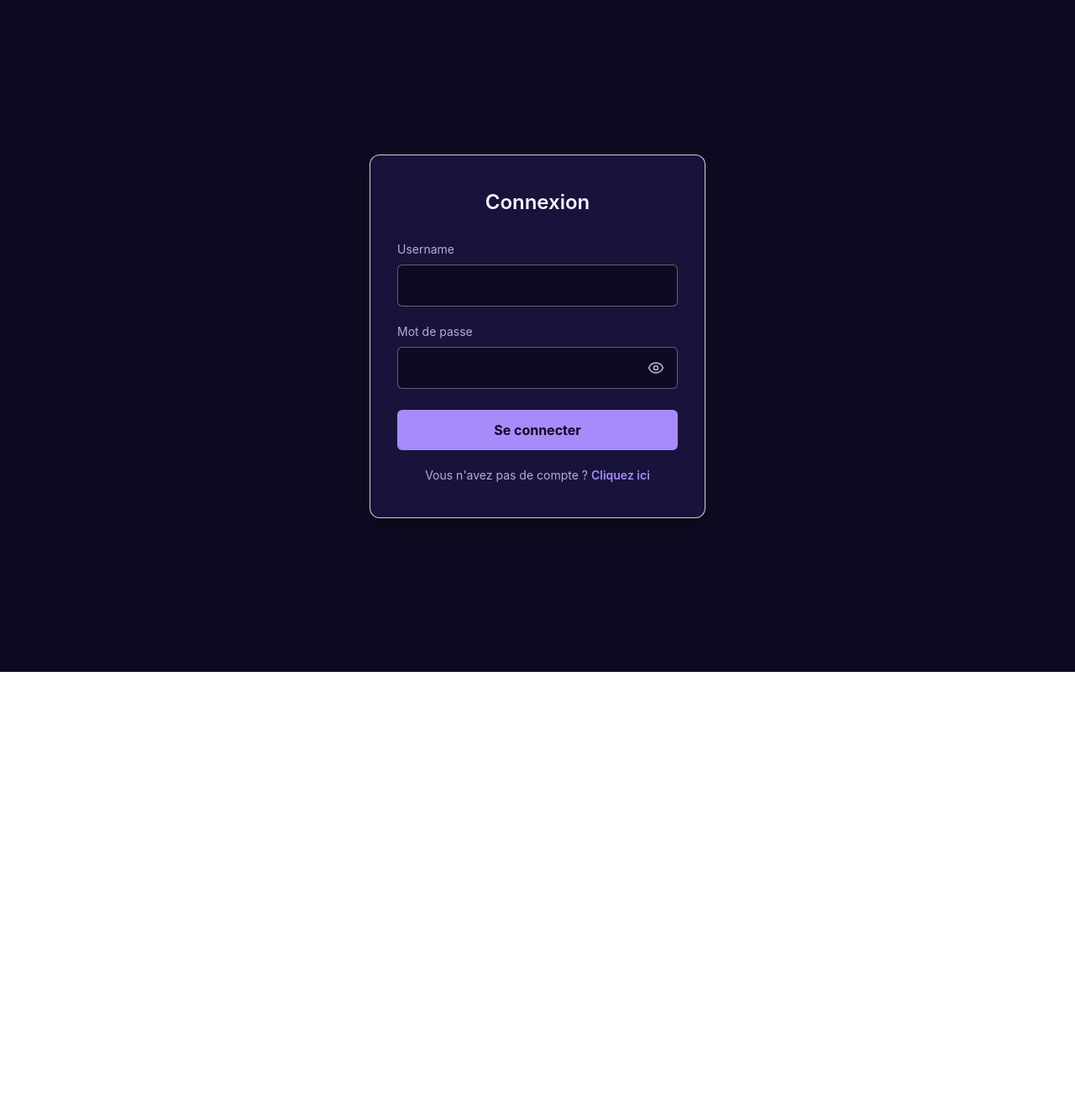
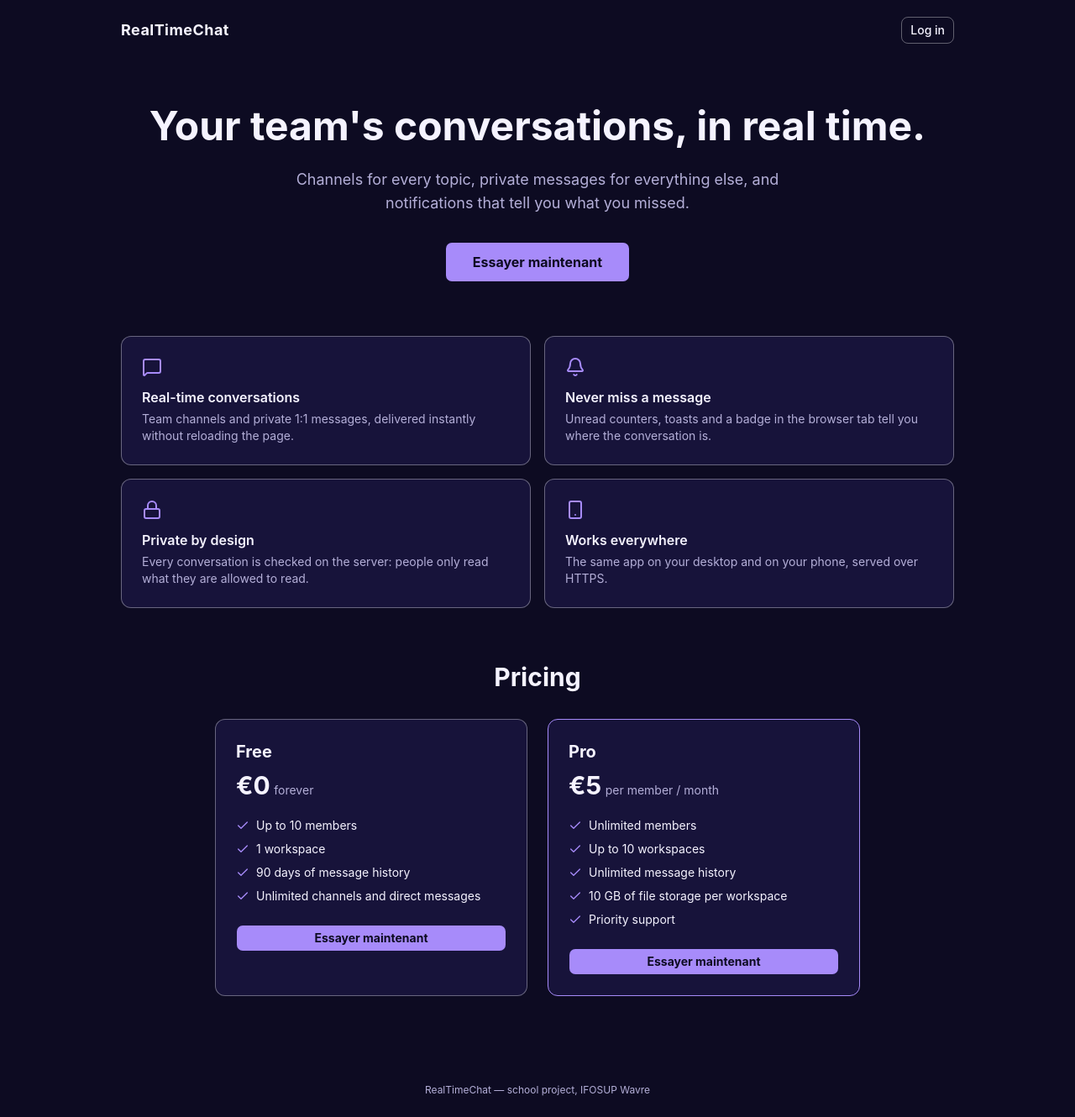
Before and after one commit to buzzy002/RealTimeChat, a React (Vite) app in the folder app-client/: page / in a window 1280 px wide. Shown: the whole page at 84% size. Before the commit the page ends 800 px from the top, so only its background shows below. Built offline with nearby package versions, Linux system fonts and the light colour scheme; no server answers.

Commit message:
feat(front): add landing page with pricing

```diff
--- a/app-client/src/App.jsx
+++ b/app-client/src/App.jsx
@@ -1,4 +1,5 @@
 import React, { useEffect, useState } from 'react';
+import Landing from './Landing';
 import Login from './Login';
 import Register from './Register';
 import Chat from './Chat';
@@ -14,7 +15,7 @@ function App() {
         setUser(data.user);
         setScreen('chat');
       } else {
-        setScreen('login');
+        setScreen('landing');
       }
     });
   }, []);
@@ -27,13 +28,17 @@ function App() {
   const handleLogout = async () => {
     await api('/auth/logout/', { method: 'POST' });
     setUser(null);
-    setScreen('login');
+    setScreen('landing');
   };
 
   if (screen === 'loading') return null;
 
   return (
     <div>
+      {screen === 'landing' && (
+        <Landing onTry={() => setScreen('register')} onLogin={() => setScreen('login')} />
+      )}
+
       {screen === 'login' && (
         <Login
           onLoginSuccess={handleAuthenticated}
--- /dev/null
+++ b/app-client/src/Landing.jsx
@@ -0,0 +1,92 @@
+import React from 'react';
+import { Button } from '@/components/ui/button';
+import { MessageSquare, Bell, Lock, Smartphone, Check } from 'lucide-react';
+
+const FEATURES = [
+  { icon: MessageSquare, title: 'Real-time conversations', text: 'Team channels and private 1:1 messages, delivered instantly without reloading the page.' },
+  { icon: Bell, title: 'Never miss a message', text: 'Unread counters, toasts and a badge in the browser tab tell you where the conversation is.' },
+  { icon: Lock, title: 'Private by design', text: 'Every conversation is checked on the server: people only read what they are allowed to read.' },
+  { icon: Smartphone, title: 'Works everywhere', text: 'The same app on your desktop and on your phone, served over HTTPS.' },
+];
+
+const PLANS = [
+  {
+    name: 'Free',
+    price: '€0',
+    period: 'forever',
+    quotas: ['Up to 10 members', '1 workspace', '90 days of message history', 'Unlimited channels and direct messages'],
+  },
+  {
+    name: 'Pro',
+    price: '€5',
+    period: 'per member / month',
+    highlighted: true,
+    quotas: ['Unlimited members', 'Up to 10 workspaces', 'Unlimited message history', '10 GB of file storage per workspace', 'Priority support'],
+  },
+];
+
+function Landing({ onTry, onLogin }) {
+  return (
+    <div className="min-h-dvh bg-[var(--bg)] text-[var(--ink)] font-sans">
+      <header className="max-w-5xl mx-auto px-4 py-5 flex items-center justify-between">
+        <span className="text-lg font-bold tracking-wide">RealTimeChat</span>
+        <Button variant="outline" onClick={onLogin} className="bg-transparent text-[var(--ink)] border-[var(--line-strong)] cursor-pointer">
+          Log in
+        </Button>
+      </header>
+
+      <section className="max-w-5xl mx-auto px-4 pt-12 pb-16 text-center">
+        <h1 className="text-4xl md:text-5xl font-bold leading-tight">Your team's conversations, in real time.</h1>
+        <p className="mt-5 text-lg text-[var(--ink-muted)] max-w-2xl mx-auto">
+          Channels for every topic, private messages for everything else, and notifications that tell you what you missed.
+        </p>
+        <Button onClick={onTry} className="mt-8 h-12 px-8 text-base font-bold bg-[var(--accent)] hover:bg-[var(--accent-hover)] text-[var(--on-accent)] cursor-pointer">
+          Essayer maintenant
+        </Button>
+      </section>
+
+      <section className="max-w-5xl mx-auto px-4 pb-16 grid gap-4 sm:grid-cols-2">
+        {FEATURES.map(({ icon: Icon, title, text }) => (
+          <div key={title} className="p-6 rounded-xl bg-[var(--surface)] border border-[var(--line-strong)]">
+            <Icon className="h-6 w-6 text-[var(--accent)]" />
+            <h3 className="mt-3 font-semibold">{title}</h3>
+            <p className="mt-1 text-sm text-[var(--ink-muted)]">{text}</p>
+          </div>
+        ))}
+      </section>
+
+      <section className="max-w-5xl mx-auto px-4 pb-20">
+        <h2 className="text-3xl font-bold text-center">Pricing</h2>
+        <div className="mt-8 grid gap-6 md:grid-cols-2 max-w-3xl mx-auto">
+          {PLANS.map((plan) => (
+            <div
+              key={plan.name}
+              className={`p-6 rounded-xl bg-[var(--surface)] border ${plan.highlighted ? 'border-[var(--accent)]' : 'border-[var(--line-strong)]'}`}
+            >
+              <h3 className="text-xl font-bold">{plan.name}</h3>
+              <p className="mt-2">
+                <span className="text-3xl font-bold">{plan.price}</span>{' '}
+                <span className="text-sm text-[var(--ink-muted)]">{plan.period}</span>
+              </p>
+              <ul className="mt-5 space-y-2 list-none p-0">
+                {plan.quotas.map((q) => (
+                  <li key={q} className="flex items-start gap-2 text-sm">
+                    <Check className="h-4 w-4 mt-0.5 text-[var(--accent)] shrink-0" />
+                    {q}
+                  </li>
+                ))}
+              </ul>
+              <Button onClick={onTry} className="mt-6 w-full bg-[var(--accent)] hover:bg-[var(--accent-hover)] text-[var(--on-accent)] font-bold cursor-pointer">
+                Essayer maintenant
+              </Button>
+            </div>
+          ))}
+        </div>
+      </section>
+
+      <footer className="py-6 text-center text-xs text-[var(--ink-muted)]">RealTimeChat — school project, IFOSUP Wavre</footer>
+    </div>
+  );
+}
+
+export default Landing;
```
